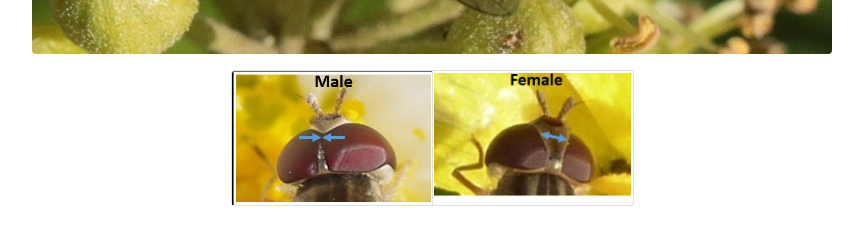
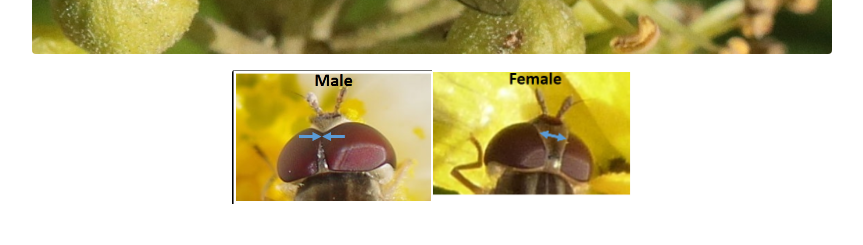
Before and after one commit to yvanlebras/GAPARS_Galaxy, a website built with Parcel: page src/index.html in a window 1280 px wide. Shown: the part 549-794 px from the top of the page, without its empty margins (208-1071 px from the left). Built offline with nearby package versions, Linux system fonts and the light colour scheme.

Commit message:
Remove border from img-btn

```diff
--- a/src/index.html
+++ b/src/index.html
@@ -17,7 +17,7 @@
             <div class="">
 
                 <div class="card-group">
-                    <div class="card">
+                    <div class="card card-no-border">
                         <div class="overlay-container">
                             <img style="width:200px;" class="image-overlay img-btn card-img-top" src="./img/male.png"
                                 alt="Card image cap">
@@ -28,7 +28,7 @@
                             </div>
                         </div>
                     </div>
-                    <div class="card">
+                    <div class="card card-no-border">
                         <div class="overlay-container">
                             <img style="width:200px;" class="img-btn card-img-top" src="./img/female.png"
                                 alt="Card image cap">
--- a/src/styles/index.css
+++ b/src/styles/index.css
@@ -2,7 +2,9 @@
 .img-btn {
     cursor: pointer;
 }
-
+.card-no-border {
+    border: none;
+}
 /* overlay-container needed to position the overlay. Adjust the width as needed */
 
 .overlay-container {
```
